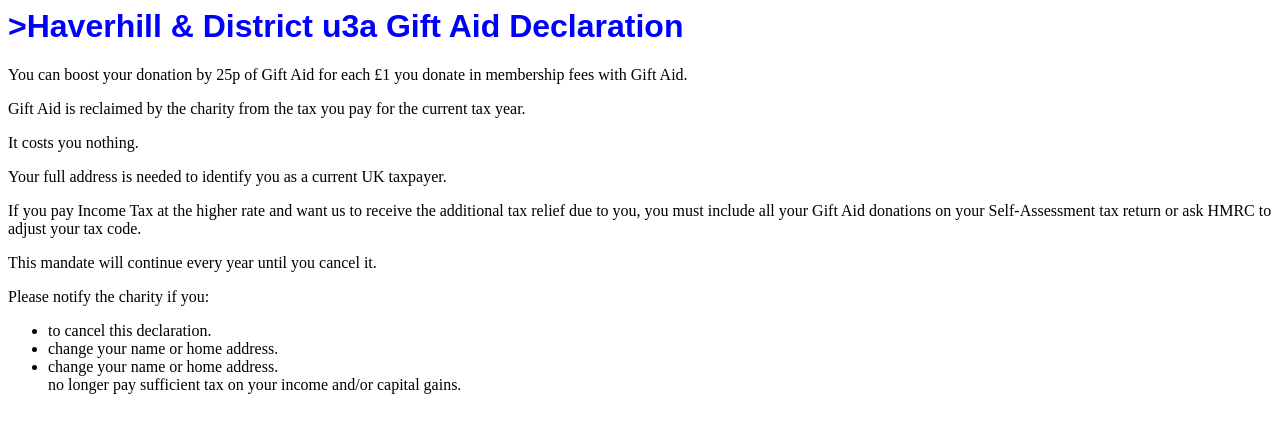
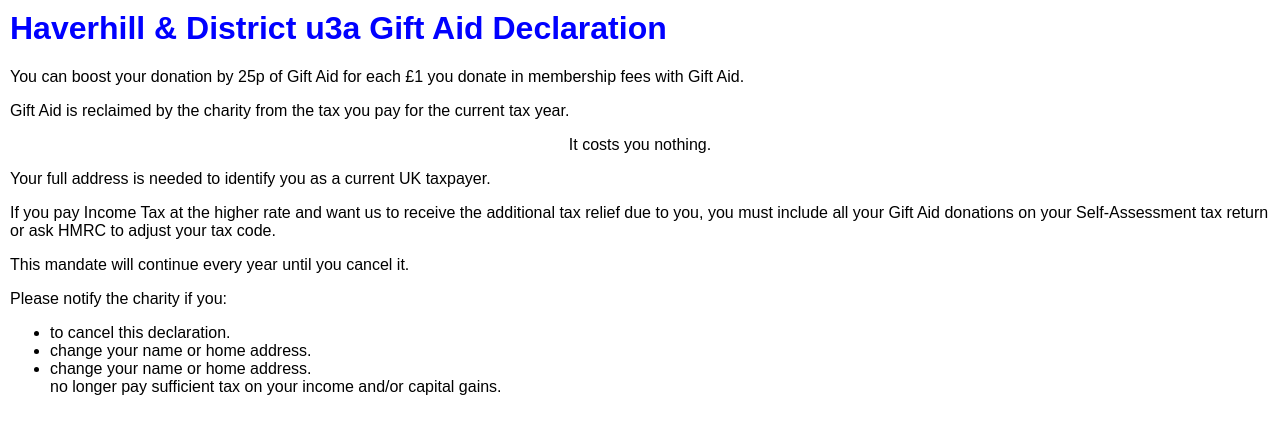
Before and after one commit to dpc123/declaration, a plain HTML site: page index.html in a window 1280 px wide. Drawn offline with Linux system fonts and the light colour scheme.

Commit message:
bodystyle

```diff
--- a/index.html
+++ b/index.html
@@ -7,12 +7,12 @@
     <link rel="stylesheet" href="styles.css">
 </head>
 <body>
-    <h1>>Haverhill & District u3a Gift Aid Declaration</h1>
+    <h1>Haverhill & District u3a Gift Aid Declaration</h1>
     <p>You can boost your donation by 25p of Gift Aid for each £1 you donate in membership fees with Gift Aid. </p>
 
         <p>Gift Aid is reclaimed by the charity from the tax you pay for the current tax year.</p>
 
-        <p> It costs you nothing.</p>
+        <p color="blue" align="center"> It costs you nothing.</p>
 
         <p> Your full address is needed to identify you as a current UK taxpayer.</p>
 
--- a/styles.css
+++ b/styles.css
@@ -3,3 +3,8 @@
   size: 20px;
   font-family: Arial, Helvetica, sans-serif;
 }
+body {
+  margin: 10;
+  size: 15px;
+  font-family: Arial, Helvetica, sans-serif;
+}
```
